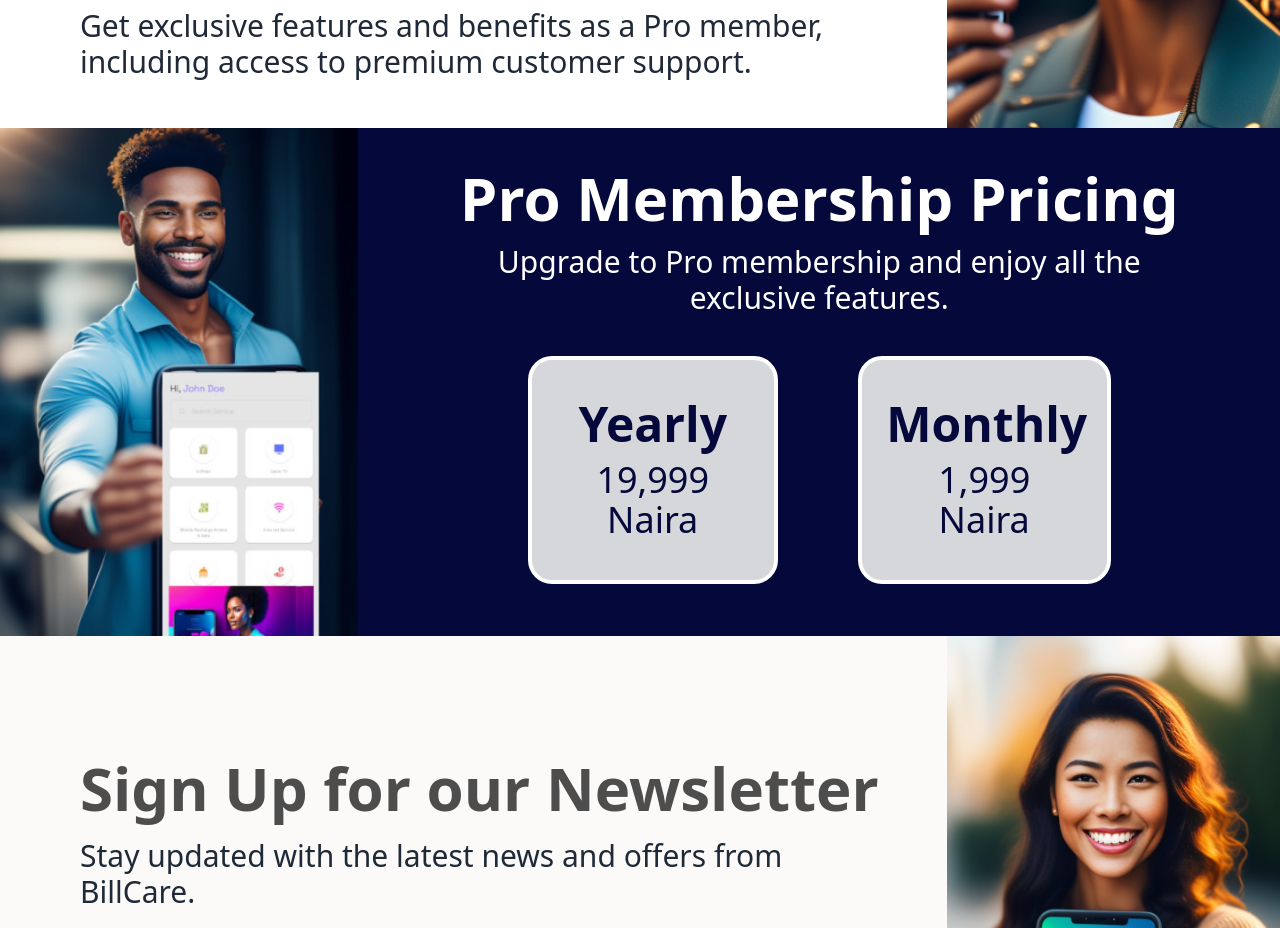
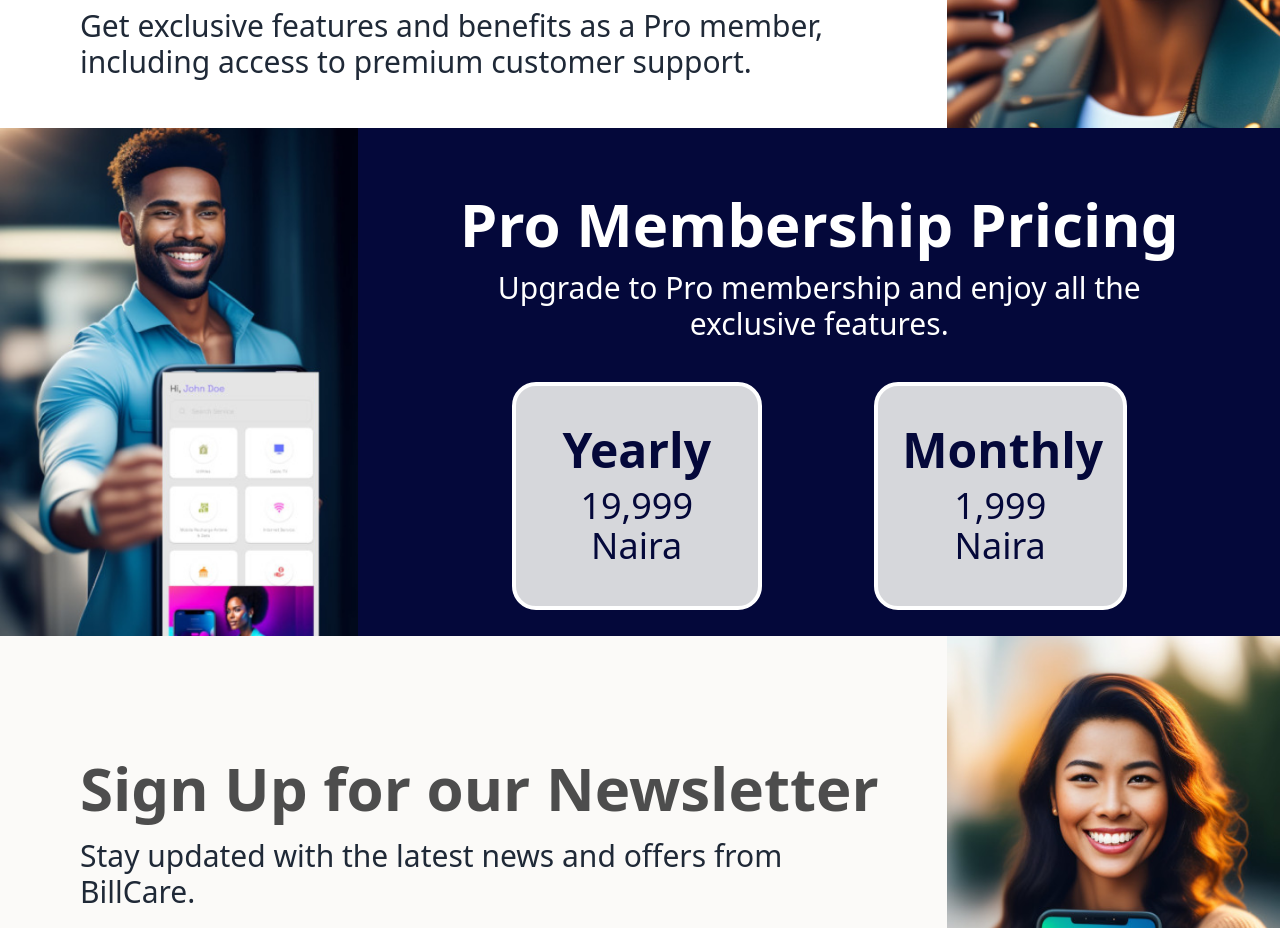
Before and after one commit to hossainarif37/billcare-client, a React (Vite) app: page / in a window 1280 px wide. Shown: the part 1180-2108 px from the top of the page. Built offline with nearby package versions, Linux system fonts and the light colour scheme.

Commit message:
fix some style issue

```diff
--- a/src/pages/home/Pricing.jsx
+++ b/src/pages/home/Pricing.jsx
@@ -1,17 +1,17 @@
 import boy from '../../assets/images/slide_2_small.png'
 const Pricing = () => {
     return (
-        <section className='flex flex-col-reverse lg:flex-row bg-[#04083A]'>
+        <section className='flex flex-col-reverse lg:flex-row bg-[#04083A] '>
             <div>
                 <img src={boy} alt="" />
             </div>
-            <div>
+            <div className='flex flex-col items-center justify-center'>
                 <div className='text-white px-5 lg:px-20 text-center py-10'>
                     <h1 className='font-black text-4xl lg:text-6xl mb-4'>Pro Membership Pricing</h1>
                     <p className='text-3xl'>Upgrade to Pro membership and enjoy all the exclusive
                         features.</p>
                 </div>
-                <div className='flex flex-col mb-7 lg:mb-0 lg:flex-row justify-center gap-5 lg:gap-20 text-[#04083A]'>
+                <div className='flex flex-col lg:flex-row gap-5 lg:gap-28 items-center   text-[#04083A]'>
                     <div className='text-center bg-[#D6D7DB] w-[250px] mx-auto lg:mx-0  py-10 border-4 rounded-3xl border-white'>
                         <h1 className='text-5xl mb-3 font-black'>Yearly</h1>
                         <h3 className='text-4xl'>19,999</h3>
```
